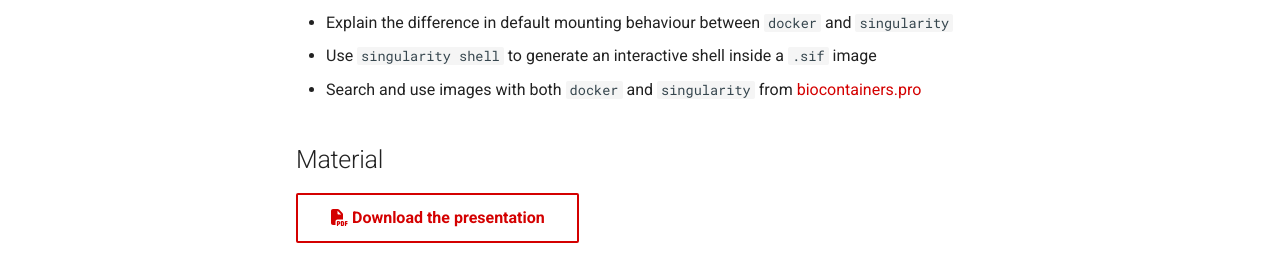
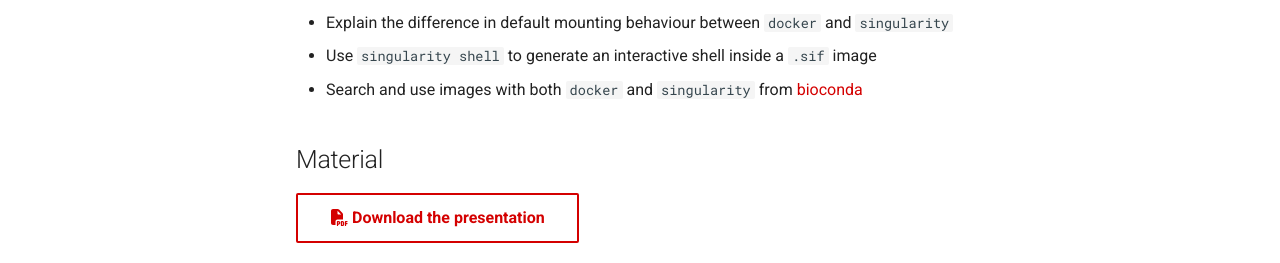
Before and after one commit to sib-swiss/containers-introduction-training, an MkDocs documentation site: the page built from docs/course_material/singularity.md, in a window 1280 px wide and 900 px high. Shown: the part 389-652 px from the top of the window. Built offline with MkDocs 1.6.1 and Material for MkDocs 9.7.7, drawn with Linux system fonts in a browser that asks for light colours; comment, search, counter and statistics services are not loaded; the version menu is left out.

Commit message:
changed to bioconda link

```diff
--- a/docs/course_material/singularity.md
+++ b/docs/course_material/singularity.md
@@ -7,8 +7,7 @@
 * Execute a singularity container
 * Explain the difference in default mounting behaviour between `docker` and `singularity`
 * Use `singularity shell` to generate an interactive shell inside a `.sif` image
-* Search and use images with both `docker` and `singularity` from [biocontainers.pro](https://biocontainers.pro)
-
+* Search and use images with both `docker` and `singularity` from [bioconda](https://bioconda.github.io/index.html)
 
 ## Material
 
```
